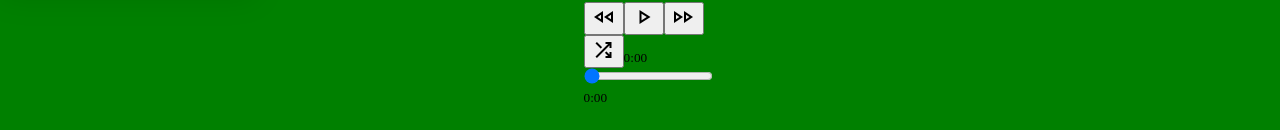
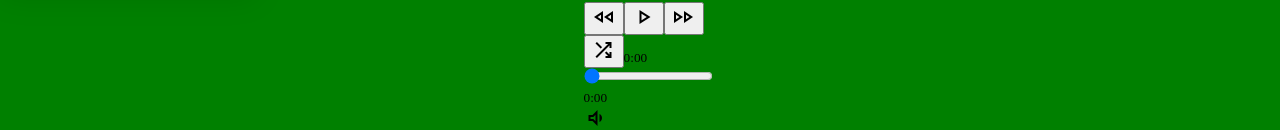
Before and after one commit to RomanLatipov/music-player, a React (Vite) app: page / in a window 1280 px wide. Shown: the part 686-818 px from the top of the page. Built offline with nearby package versions, Linux system fonts and the light colour scheme.

Commit message:
Add files via upload

```diff
--- a/src/components/AudioPlayer.jsx
+++ b/src/components/AudioPlayer.jsx
@@ -1,11 +1,12 @@
 import "./AudioPlayer.css"
 import { useState } from "react";
 export default function AudioPlayer() {
-
     const musicArray = ["Danger - 2241", "Adventure Club vs DallasK - Crash 2.0", "TheFatRat - Fly Away feat. Anjulie"];
     const [currentTime, setCurrentTime] = useState("0:00");
     const [endTime, setEndTime] = useState("0:00");
     const [slider, setSlider] = useState(0);
+    const [volume, setVolume] = useState(50);
+    const [volumeIcon, setVolumeIcon] = useState(`volume_down`);
 
     const [isPlaying, setPlaying] = useState(false);
     const [index, setIndex] = useState(0);
@@ -34,7 +35,6 @@ export default function AudioPlayer() {
     }
     function prevSong(songId) {
         if(songId < 0) {
-            setIndex(musicArray.length-1);
             songId = musicArray.length-1
         }
         setIndex(songId);
@@ -115,7 +115,23 @@ export default function AudioPlayer() {
                 </div>
                 <small class="fulltime">{endTime}</small>
             </div>
+            <div class="volume-slider">
+                <div class="volume-icon">
+                    <span class="material-symbols-outlined">
+                        {volumeIcon}
+                    </span>
                 </div>
+
+                <div>
+                    <input type="range" min="0" max="100" value={volume} class="slider" onInput={event => {
+                        setVolume(event.target.value);
+                        audio.volume = event.target.value/100;
+
+                    }}></input>
+                </div>
+		    </div>
+	    </div>
+
         <audio id="audio" onLoadedData={() => {
             setTime(setEndTime, audio.duration);
         }}
```
Lines whose indentation alone changed are shown as unchanged.
